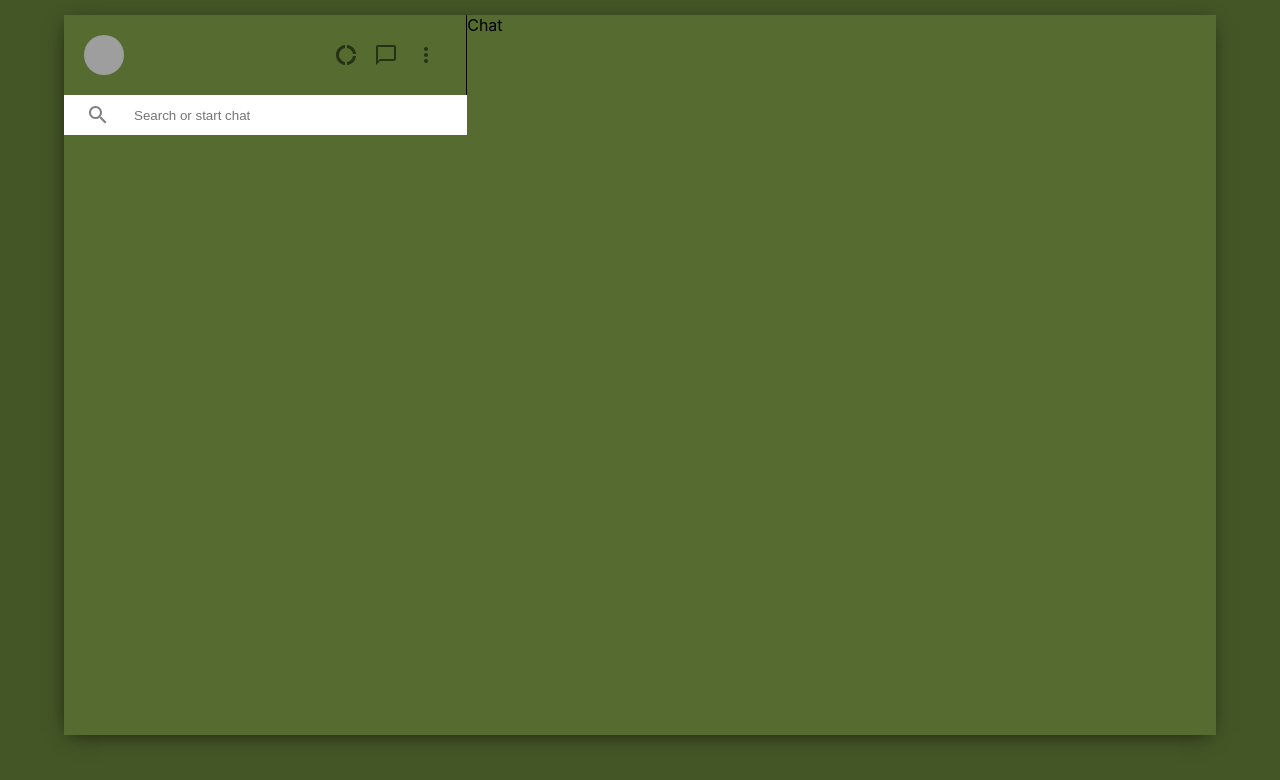
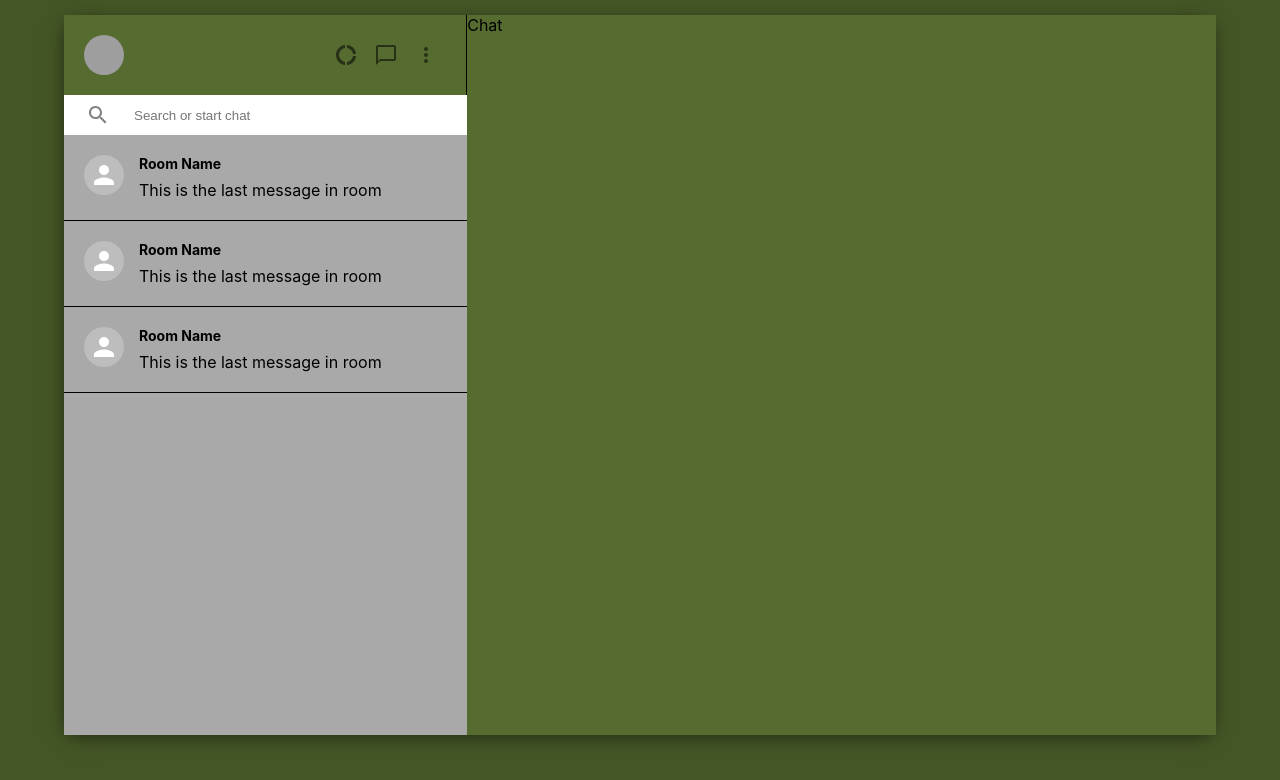
Before and after one commit to NandoLofi/ChatApp, a React (Create React App) app in the folder chatapp/: page / in a window 1280 px wide. Shown: the top 780 px of the page. Built offline with nearby package versions, Linux system fonts and the light colour scheme; grey boxes are pictures that could not be loaded.

Commit message:
adding more components

```diff
--- a/chatapp/src/Sidebar.css
+++ b/chatapp/src/Sidebar.css
@@ -38,3 +38,8 @@
     outline-width: 0;
     margin-left: 10px;
 }
+.sidebar__chats {
+    flex: 1;
+    background-color: darkgray;
+    overflow: scroll;
+}
--- a/chatapp/src/Sidebar.jsx
+++ b/chatapp/src/Sidebar.jsx
@@ -5,6 +5,7 @@ import { IconButton, Avatar, Icon } from '@mui/material';
 import ChatBubbleOutlineIcon from '@mui/icons-material/ChatBubbleOutline';
 import MoreVertIcon from '@mui/icons-material/MoreVert';
 import { SearchOutlined } from '@mui/icons-material';
+import SidebarChat from './SidebarChat';
 
 
 export default function Sidebar() {
@@ -30,6 +31,12 @@ export default function Sidebar() {
           <input placeholder='Search or start chat' type="text"/>
         </div>
       </div>
+
+      <div className="sidebar__chats">
+        <SidebarChat/>
+        <SidebarChat/>
+        <SidebarChat/>
+      </div>
     </div>
   )
 }
--- /dev/null
+++ b/chatapp/src/SidebarChat.css
@@ -0,0 +1,16 @@
+.sidebarChat {
+    display: flex;
+    padding: 20px;
+    cursor: pointer;
+    border-bottom: 1px solid black;
+}
+.sidebarChat:hover {
+    background-color: lightgray;
+}
+.sidebarChat__info > h2 {
+    font-size: 14px;
+    margin-bottom: 8px;
+}
+.sidebarChat__info {
+    margin-left: 15px;
+}
--- /dev/null
+++ b/chatapp/src/SidebarChat.jsx
@@ -0,0 +1,15 @@
+import { Avatar } from '@mui/material'
+import React from 'react'
+import './SidebarChat.css'
+
+export default function SidebarChat() {
+  return (
+    <div className='sidebarChat'>
+        <Avatar />
+        <div className="sidebarChat__info">
+            <h2>Room Name</h2>
+            <p> This is the last message in room</p>
+        </div>
+    </div>
+  )
+}
```
